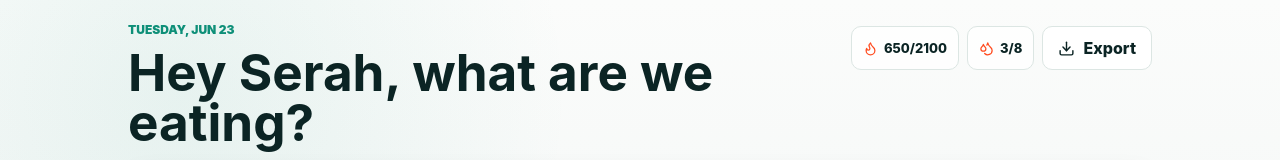
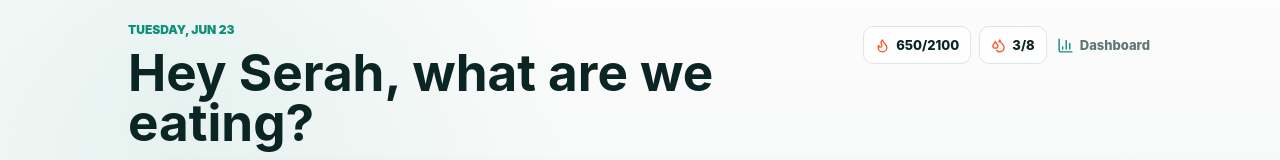
Before and after one commit to its-serah/Twinge, a React (Vite) app: page / in a window 1280 px wide. Both pictures are taken after a click on the button "Open Twinge". Shown: the top 160 px of the page. Built offline with nearby package versions, Linux system fonts and the light colour scheme.

Commit message:
Refine today top actions

```diff
--- a/src/main.tsx
+++ b/src/main.tsx
@@ -245,9 +245,17 @@ function App() {
           <div className="top-actions">
             <span className="status-pill"><Flame size={15} /> {totals.calories}/{data.profile.calorieGoal}</span>
             <span className="status-pill"><Droplets size={15} /> {waterGlasses}/{data.profile.waterGoal}</span>
-            <button className="button ghost" onClick={() => exportJson(data)}>
-              <Download size={17} /> Export
-            </button>
+            {active === "Today" && (
+              <button className="top-link" onClick={() => setActive("Dashboard")} aria-label="Open dashboard">
+                <BarChart3 size={17} />
+                <span>Dashboard</span>
+              </button>
+            )}
+            {active === "Dashboard" && (
+              <button className="button ghost" onClick={() => exportJson(data)}>
+                <Download size={17} /> Export
+              </button>
+            )}
           </div>
         </header>
 
--- a/src/styles/app.css
+++ b/src/styles/app.css
@@ -463,6 +463,27 @@ small {
   border-radius: 10px;
   font-size: 13px;
   font-weight: 850;
+}
+
+.top-link {
+  display: inline-flex;
+  align-items: center;
+  gap: 6px;
+  min-height: 34px;
+  padding: 4px 2px;
+  color: var(--muted);
+  background: transparent;
+  border: 0;
+  font-size: 13px;
+  font-weight: 850;
+}
+
+.top-link svg {
+  color: var(--accent-2);
+}
+
+.top-link:hover {
+  color: var(--ink);
 }
 
 .grid,
```
